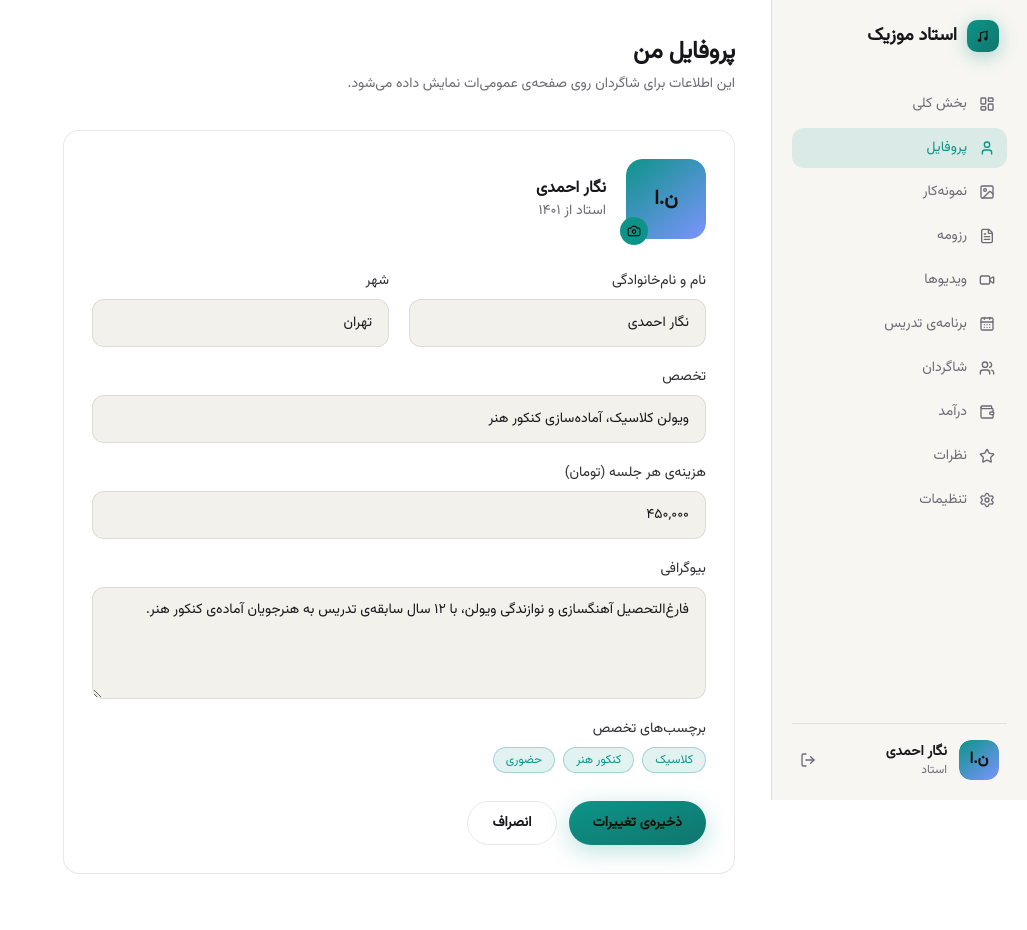
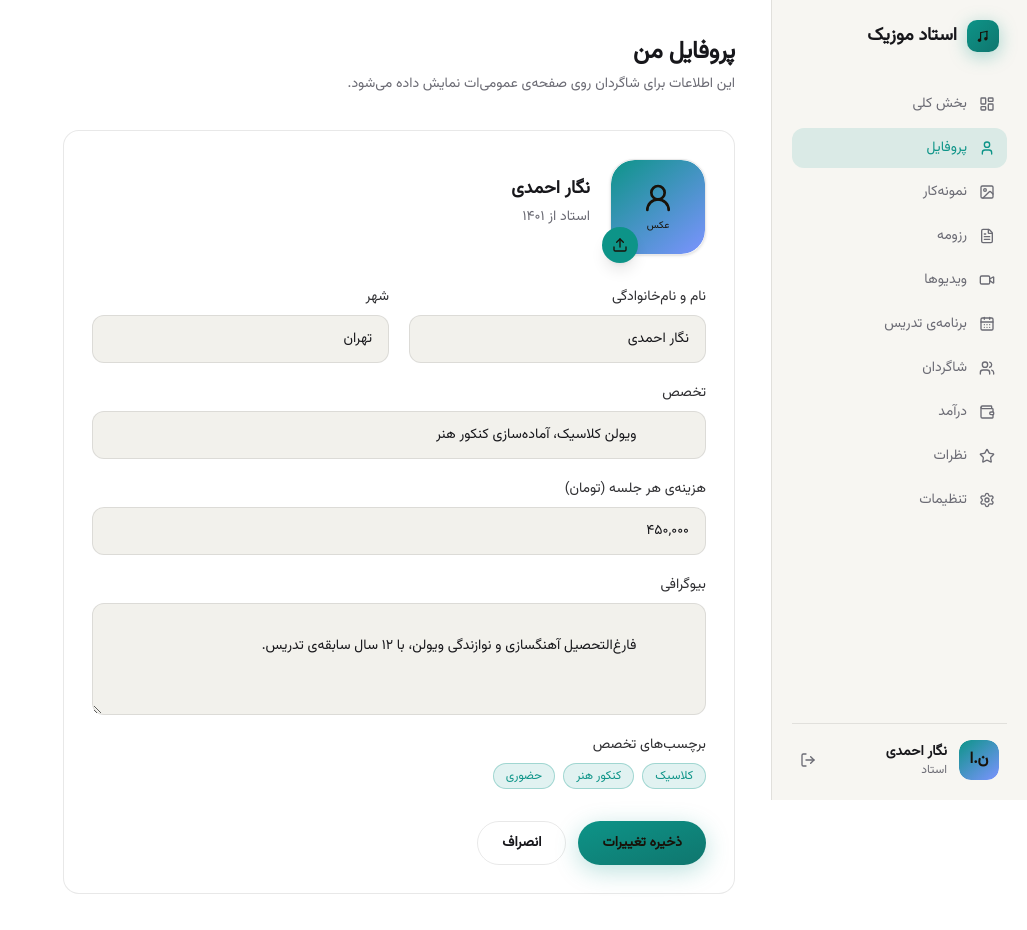
Before and after one commit to mohsenkia70/OstadMusic, a Next.js app: page /dashboard/teacher/profile in a window 1280 px wide. Shown: the whole page, without its empty margins (253-1280 px from the left). Built offline with nearby package versions, Linux system fonts and the light colour scheme; no server answers; a web font is replaced by a local one.

Commit message:
user can add picture in profile picture

```diff
--- a/app/dashboard/teacher/profile/page.tsx
+++ b/app/dashboard/teacher/profile/page.tsx
@@ -1,6 +1,11 @@
-import { Camera } from "lucide-react";
+"use client";
+
+import { useEffect, useRef, useState } from "react";
+import { Camera, Upload, UserRound } from "lucide-react";
+
 import { DashPageHeader } from "@/components/dashboard/shared";
-import { Avatar, AvatarFallback } from "@/components/ui/avatar";
+import { Avatar, AvatarFallback, AvatarImage } from "@/components/ui/avatar";
+
 import { Input } from "@/components/ui/input";
 import { Label } from "@/components/ui/label";
 import { Textarea } from "@/components/ui/textarea";
@@ -8,55 +13,254 @@ import { Button } from "@/components/ui/button";
 import { Badge } from "@/components/ui/badge";
 
 export default function TeacherProfilePage() {
+  const [preview, setPreview] = useState<string | null>(null);
+  const [file, setFile] = useState<File | null>(null);
+
+  const fileInputRef = useRef<HTMLInputElement>(null);
+
+  const handleAvatarClick = () => {
+    fileInputRef.current?.click();
+  };
+
+  const handleFileChange = (e: React.ChangeEvent<HTMLInputElement>) => {
+    const selected = e.target.files?.[0];
+
+    if (!selected) return;
+
+    if (!selected.type.startsWith("image/")) {
+      alert("لطفاً فقط فایل تصویری انتخاب کنید.");
+      return;
+    }
+
+    if (selected.size > 2 * 1024 * 1024) {
+      alert("حجم تصویر نباید بیشتر از ۲ مگابایت باشد.");
+      return;
+    }
+
+    if (preview) {
+      URL.revokeObjectURL(preview);
+    }
+
+    const objectUrl = URL.createObjectURL(selected);
+
+    setPreview(objectUrl);
+    setFile(selected);
+  };
+
+  useEffect(() => {
+    return () => {
+      if (preview) {
+        URL.revokeObjectURL(preview);
+      }
+    };
+  }, [preview]);
+
+  const handleSave = () => {
+    console.log("avatar:", file);
+
+    alert("تغییرات با موفقیت ذخیره شد");
+  };
+
   return (
     <>
-      <DashPageHeader title="پروفایل من" desc="این اطلاعات برای شاگردان روی صفحه‌ی عمومی‌ات نمایش داده می‌شود." />
+      <DashPageHeader
+        title="پروفایل من"
+        desc="این اطلاعات برای شاگردان روی صفحه‌ی عمومی‌ات نمایش داده می‌شود."
+      />
 
       <div className="rounded-2xl border border-line bg-surface p-7 max-w-2xl">
+        {/* Avatar Section */}
+
         <div className="flex items-center gap-5 mb-8">
-          <div className="relative">
-            <Avatar className="h-20 w-20 rounded-2xl">
-              <AvatarFallback className="text-xl rounded-2xl">ن.ا</AvatarFallback>
+          <div className="relative group">
+            <Avatar
+              onClick={handleAvatarClick}
+              className="
+                h-24
+                w-24
+                rounded-3xl
+                cursor-pointer
+                overflow-hidden
+                border
+                border-line
+                shadow-sm
+              "
+            >
+              {preview ? (
+                <AvatarImage
+                  src={preview}
+                  alt="عکس پروفایل"
+                  className="
+                    object-cover
+                    rounded-3xl
+                  "
+                />
+              ) : (
+                <AvatarFallback
+                  className="
+                    rounded-3xl
+                    bg-gradient-to-br
+                    from-gold
+                    via-yellow-200
+                    to-orange-200
+                    text-[#181209]
+                  "
+                >
+                  <div className="flex flex-col items-center justify-center gap-1">
+                    <UserRound
+                      className="
+                        h-8
+                        w-8
+                      "
+                    />
+
+                    <span
+                      className="
+                        text-[10px]
+                        font-medium
+                      "
+                    >
+                      عکس
+                    </span>
+                  </div>
+                </AvatarFallback>
+              )}
+
+              {/* Hover Upload Layer */}
+
+              <div
+                className="
+                  absolute
+                  inset-0
+                  bg-black/50
+                  opacity-0
+                  group-hover:opacity-100
+                  transition
+                  flex
+                  items-center
+                  justify-center
+                  rounded-3xl
+                "
+              >
+                <Camera
+                  className="
+                    text-white
+                    h-7
+                    w-7
+                  "
+                />
+              </div>
             </Avatar>
-            <button className="absolute -bottom-1.5 -left-1.5 flex h-7 w-7 items-center justify-center rounded-full bg-gold text-[#181209]">
-              <Camera className="h-3.5 w-3.5" />
+
+            {/* Upload Badge */}
+
+            <button
+              type="button"
+              onClick={handleAvatarClick}
+              className="
+                absolute
+                -bottom-2
+                -left-2
+                h-9
+                w-9
+                rounded-full
+                bg-gold
+                text-[#181209]
+                flex
+                items-center
+                justify-center
+                shadow-lg
+                hover:scale-105
+                transition
+              "
+            >
+              <Upload
+                className="
+                  h-4
+                  w-4
+                "
+              />
             </button>
+
+            <input
+              ref={fileInputRef}
+              type="file"
+              accept="image/*"
+              className="hidden"
+              onChange={handleFileChange}
+            />
           </div>
+
           <div>
-            <div className="font-bold">نگار احمدی</div>
-            <div className="text-muted text-sm">استاد از ۱۴۰۱</div>
+            <div className="font-bold text-lg">نگار احمدی</div>
+
+            <div className="text-muted text-sm mt-1">استاد از ۱۴۰۱</div>
+
+            {!preview && (
+              <button
+                onClick={handleAvatarClick}
+                className="
+                  mt-3
+                  flex
+                  items-center
+                  gap-1.5
+                  text-xs
+                  text-gold
+                  hover:underline
+                "
+              >
+
+
+              </button>
+            )}
           </div>
         </div>
 
-        <form className="space-y-5">
+        <form className="space-y-5" onSubmit={(e) => e.preventDefault()}>
           <div className="grid sm:grid-cols-2 gap-5">
             <div>
-              <Label htmlFor="name">نام و نام‌خانوادگی</Label>
-              <Input id="name" defaultValue="نگار احمدی" />
+              <Label>نام و نام‌خانوادگی</Label>
+
+              <Input defaultValue="نگار احمدی" />
             </div>
+
             <div>
-              <Label htmlFor="city">شهر</Label>
-              <Input id="city" defaultValue="تهران" />
+              <Label>شهر</Label>
+
+              <Input defaultValue="تهران" />
             </div>
           </div>
+
           <div>
-            <Label htmlFor="specialty">تخصص</Label>
-            <Input id="specialty" defaultValue="ویولن کلاسیک، آماده‌سازی کنکور هنر" />
-          </div>
-          <div>
-            <Label htmlFor="price">هزینه‌ی هر جلسه (تومان)</Label>
-            <Input id="price" defaultValue="۴۵۰,۰۰۰" />
-          </div>
-          <div>
-            <Label htmlFor="bio">بیوگرافی</Label>
-            <Textarea
-              id="bio"
-              defaultValue="فارغ‌التحصیل آهنگسازی و نوازندگی ویولن، با ۱۲ سال سابقه‌ی تدریس به هنرجویان آماده‌ی کنکور هنر."
+            <Label>تخصص</Label>
+
+            <Input
+              defaultValue="
+              ویولن کلاسیک، آماده‌سازی کنکور هنر
+              "
             />
           </div>
+
+          <div>
+            <Label>هزینه‌ی هر جلسه (تومان)</Label>
+
+            <Input defaultValue="۴۵۰,۰۰۰" />
+          </div>
+
+          <div>
+            <Label>بیوگرافی</Label>
+
+            <Textarea
+              defaultValue="
+              فارغ‌التحصیل آهنگسازی و نوازندگی ویولن، با ۱۲ سال سابقه‌ی تدریس.
+              "
+            />
+          </div>
+
           <div>
             <Label>برچسب‌های تخصص</Label>
-            <div className="flex flex-wrap gap-2">
+
+            <div className="flex flex-wrap gap-2 mt-2">
               {["کلاسیک", "کنکور هنر", "حضوری"].map((tag) => (
                 <Badge key={tag} variant="gold">
                   {tag}
@@ -64,8 +268,12 @@ export default function TeacherProfilePage() {
               ))}
             </div>
           </div>
-          <div className="flex gap-3 pt-2">
-            <Button type="button">ذخیره‌ی تغییرات</Button>
+
+          <div className="flex gap-3 pt-3">
+            <Button type="button" onClick={handleSave}>
+              ذخیره تغییرات
+            </Button>
+
             <Button type="button" variant="outline">
               انصراف
             </Button>
```
